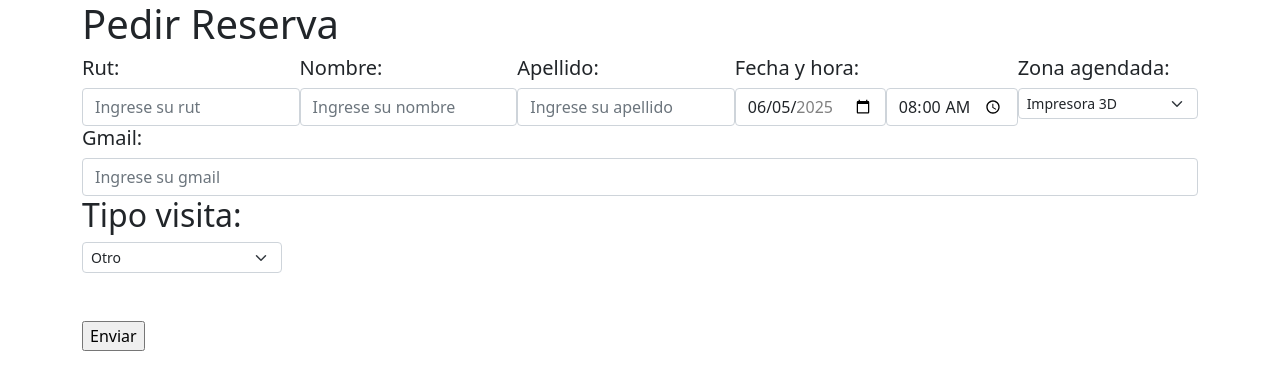
After one commit to LemonHum4n/proyectoMaker, a Flask app: template markerSpace/flask_app/templates/reserva.html in a window 1280 px wide. The commit adds this page. Shown: the top 390 px of the page. Run offline with Flask 3, Linux system fonts and the light colour scheme; the template is opened without the code that fills it, so the values that code supplies are empty.

Commit message:
añadi reserva

```diff
--- a/markerSpace/flask_app/templates/inicio_sesion.html
+++ b/markerSpace/flask_app/templates/inicio_sesion.html
@@ -13,6 +13,7 @@
     <div class="container">
         <h1>Iniciaste sesion wawawaw</h1>
         <h2>tilin</h2>
+        <h3>Hola</h3>
     </div>
 </body>
 </html>
--- /dev/null
+++ b/markerSpace/flask_app/templates/reserva.html
@@ -0,0 +1,98 @@
+<!DOCTYPE html>
+<html lang="es">
+<head>
+    <meta charset="UTF-8">
+    <meta name="viewport" content="width=device-width, initial-scale=1.0">
+    <title>Pedir hora</title>
+    <link href="https://cdn.jsdelivr.net/npm/bootstrap@5.0.2/dist/css/bootstrap.min.css" rel="stylesheet" integrity="sha384-EVSTQN3/azprG1Anm3QDgpJLIm9Nao0Yz1ztcQTwFspd3yD65VohhpuuCOmLASjC" crossorigin="anonymous">
+</head>
+<body>
+    <div class="container">
+
+
+        <form class="" novalidate>
+            <h1>Pedir Reserva</h1>
+            <form action="/proceso_formu" method="post">
+
+
+                <div class="d-flex justify-content-evenly">
+                    <div>
+                        <h5>Rut:</h5>
+                        <input type="text" name="rut" class="form-control" placeholder="Ingrese su rut" id="validationRut" required>
+                        <div class="invalid-feedback">
+                            Porfavor ingrese su Rut.
+                        </div>
+                    </div>
+
+
+                    <div>
+                        <h5>Nombre:</h5>
+                        <input type="text" name="nombre" class="form-control" placeholder="Ingrese su nombre" id="validationName" required>
+                        <div class="invalid-feedback">
+                            Porfavor ingrese su nombre.
+                        </div>
+                    </div>
+                    <div>
+                        <h5>Apellido:</h5>
+                        <input type="text" name="apellido" class="form-control" placeholder="Ingrese su apellido" id="validationLastName" required>
+                        <div class="invalid-feedback">
+                            Porfavor ingrese su apellido.
+                        </div>
+                    </div>
+                    <div>
+                        <h5>Fecha y hora:</h5>
+                        <div class="d-flex align-items-center">
+                            <input class="form-control" style="height: 50%;"
+                            type="date"
+                            id="start"
+                            name="fecha"
+                            value="2025-06-05"
+                            min="2025-06-01"
+                            max="2025-12-31"
+                            />
+                            <input class="form-control" style="height: 50%;" type="time" name="hora" value="08:00" min="08:00" max="18:00">
+                        </div>
+                    </div>
+
+
+                    <div>
+                        <h5>Zona agendada:</h5>
+                        <select name="zona" id="idzona" class="form-select form-select-sm">
+                            <option value="Impresora 3D">Impresora 3D</option>
+                            <option value="Router CNC">Router CNC</option>
+                            <option value="Cortadora Laser">Cortadora laser</option>
+                            <option value="Clase capacitacion">Clase capacitacion</option>
+                            <option value="Sala de clases">Sala de clases</option>
+                            <option value="Taller">Taller</option>
+                            <option value="Domo de batalla robotica">Domo de batalla robotica</option>
+                        </select>
+                    </div>
+                </div>
+                <div>
+                    <h5>Gmail:</h5>
+                    <input type="text" name="gmail" class="form-control" placeholder="Ingrese su gmail" id="validationGmail" required>
+                    <div class="invalid-feedback">
+                         Porfavor ingrese su Gmail.
+                    </div>
+                </div>
+
+
+
+                <h2>Tipo visita:</h2>
+                <select name="tipo_visita" class="form-select form-select-sm" id="idvisita" style="width: 200px;">
+                    <option value="Estudiante">Estudiante</option>
+                    <option value="Profesor">Profesor</option>
+                    <option value="Apoderado">Apoderado</option>
+                    <option value="Visita">Visita</option>
+                    <option value="Otro" selected>Otro</option>
+                </select>
+
+
+                <br><br>
+                <input type="submit" value="Enviar">
+            </form>
+        </form>
+
+    </div>
+</body>
+</html>
```
